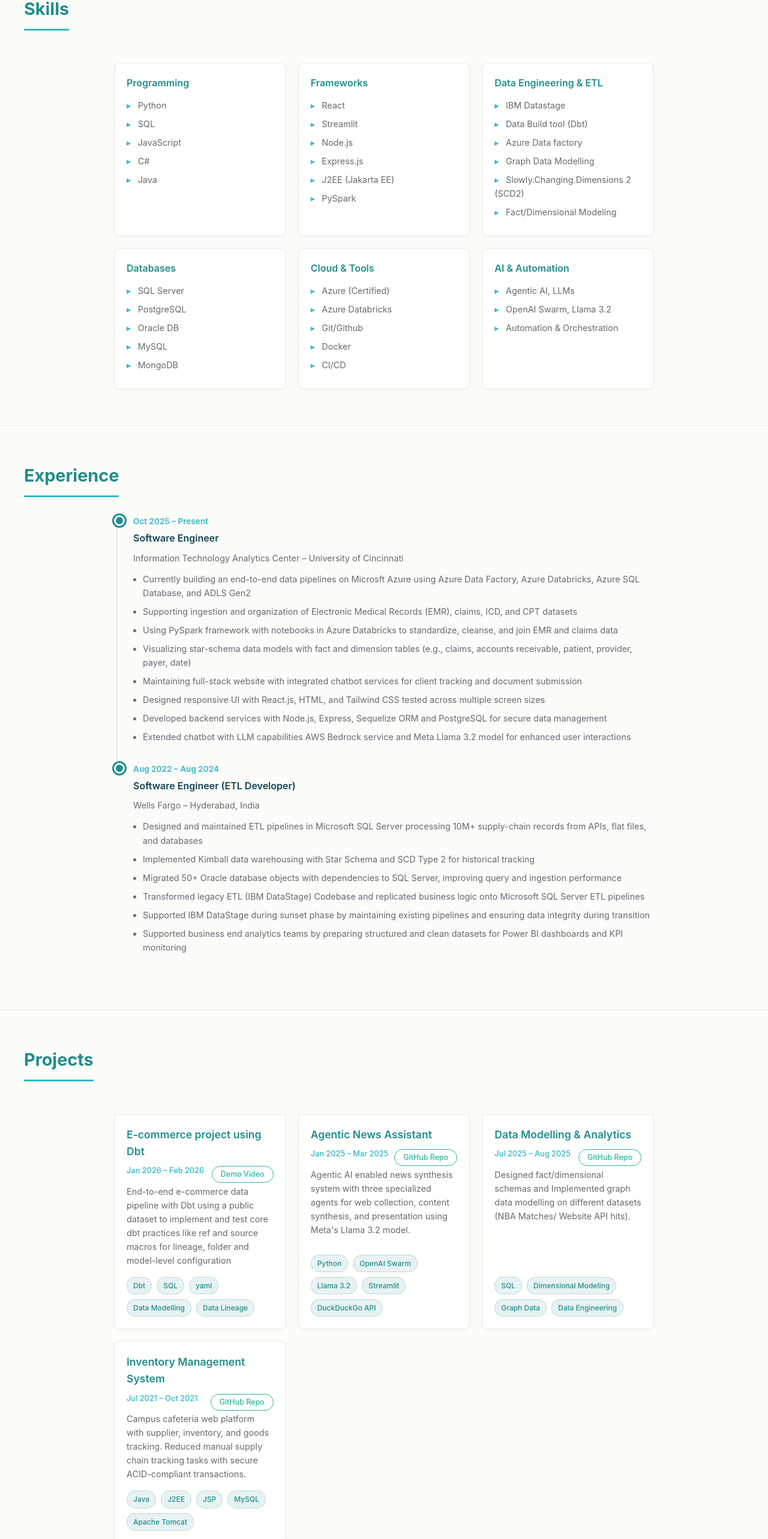
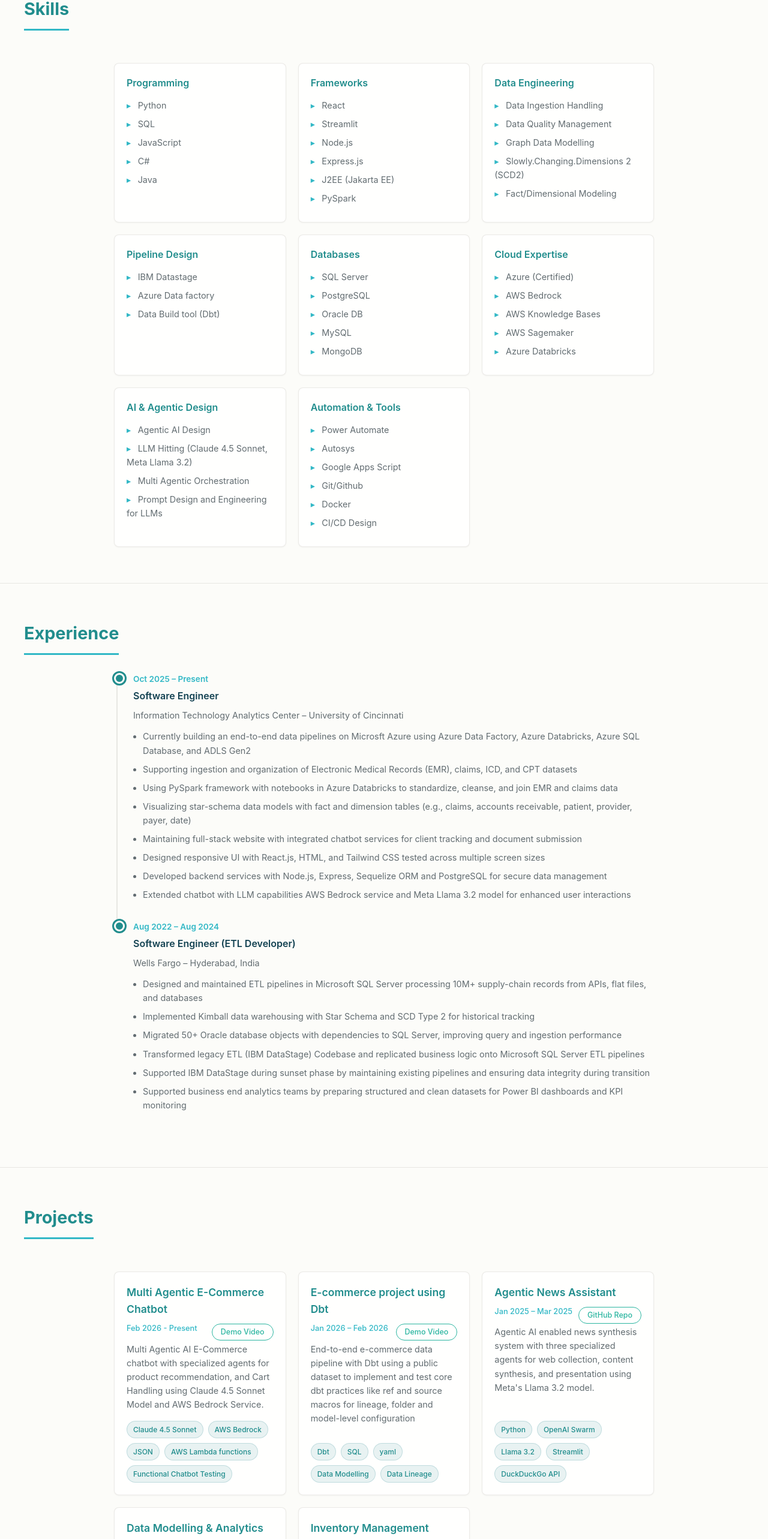
Before and after one commit to SrinivasVssj/My_Portfolio, a React (Vite) app: page / in a window 1280 px wide. Shown: the part 1137-3703 px from the top of the page at 60% size. Built offline with nearby package versions, Linux system fonts and the light colour scheme.

Commit message:
Reframing Skills for better understanding

```diff
--- a/src/components/Projects.jsx
+++ b/src/components/Projects.jsx
@@ -2,6 +2,15 @@ import React from 'react';
 
 const Projects = () => {
   const projects = [
+     {
+      title: 'Multi Agentic E-Commerce Chatbot',
+      date: 'Feb 2026 - Present',
+      Label: 'Demo Video',
+      Link: 'https://youtu.be/kdXKU0opF9o',
+      description: 'Multi Agentic AI E-Commerce chatbot with specialized agents for product recommendation, and Cart Handling using Claude 4.5 Sonnet Model and AWS Bedrock Service.',
+      tech: ['Claude 4.5 Sonnet', 'AWS Bedrock', 'JSON', 'AWS Lambda functions', 'Functional Chatbot Testing']
+
+    },
     {
       title: 'E-commerce project using Dbt',
       date: 'Jan 2026 – Feb 2026',
--- a/src/components/Skills.jsx
+++ b/src/components/Skills.jsx
@@ -11,20 +11,28 @@ const Skills = () => {
       items: ['React', 'Streamlit', 'Node.js', 'Express.js', 'J2EE (Jakarta EE)','PySpark']
     },
     {
-      title: 'Data Engineering & ETL',
-      items: ['IBM Datastage', 'Data Build tool (Dbt)','Azure Data factory','Graph Data Modelling','Slowly.Changing.Dimensions 2 (SCD2)', 'Fact/Dimensional Modeling']
+      title: 'Data Engineering',
+      items: ['Data Ingestion Handling','Data Quality Management','Graph Data Modelling','Slowly.Changing.Dimensions 2 (SCD2)', 'Fact/Dimensional Modeling']
+    },
+    {
+      title: 'Pipeline Design',
+      items: ['IBM Datastage','Azure Data factory', 'Data Build tool (Dbt)']
     },
     {
       title: 'Databases',
       items: ['SQL Server', 'PostgreSQL', 'Oracle DB', 'MySQL', 'MongoDB']
     },
     {
-      title: 'Cloud & Tools',
-      items: ['Azure (Certified)', 'Azure Databricks' , 'Git/Github', 'Docker', 'CI/CD']
+      title: 'Cloud Expertise',
+      items: ['Azure (Certified)', 'AWS Bedrock','AWS Knowledge Bases','AWS Sagemaker','Azure Databricks']
     },
     {
-      title: 'AI & Automation',
-      items: ['Agentic AI, LLMs', 'OpenAI Swarm, Llama 3.2', 'Automation & Orchestration']
+      title: 'AI & Agentic Design',
+      items: ['Agentic AI Design', 'LLM Hitting (Claude 4.5 Sonnet, Meta Llama 3.2)','Multi Agentic Orchestration','Prompt Design and Engineering for LLMs']
+    },
+    {
+      title: 'Automation & Tools',
+      items: ['Power Automate','Autosys','Google Apps Script','Git/Github', 'Docker', 'CI/CD Design' ]
     }
   ];
 
```
